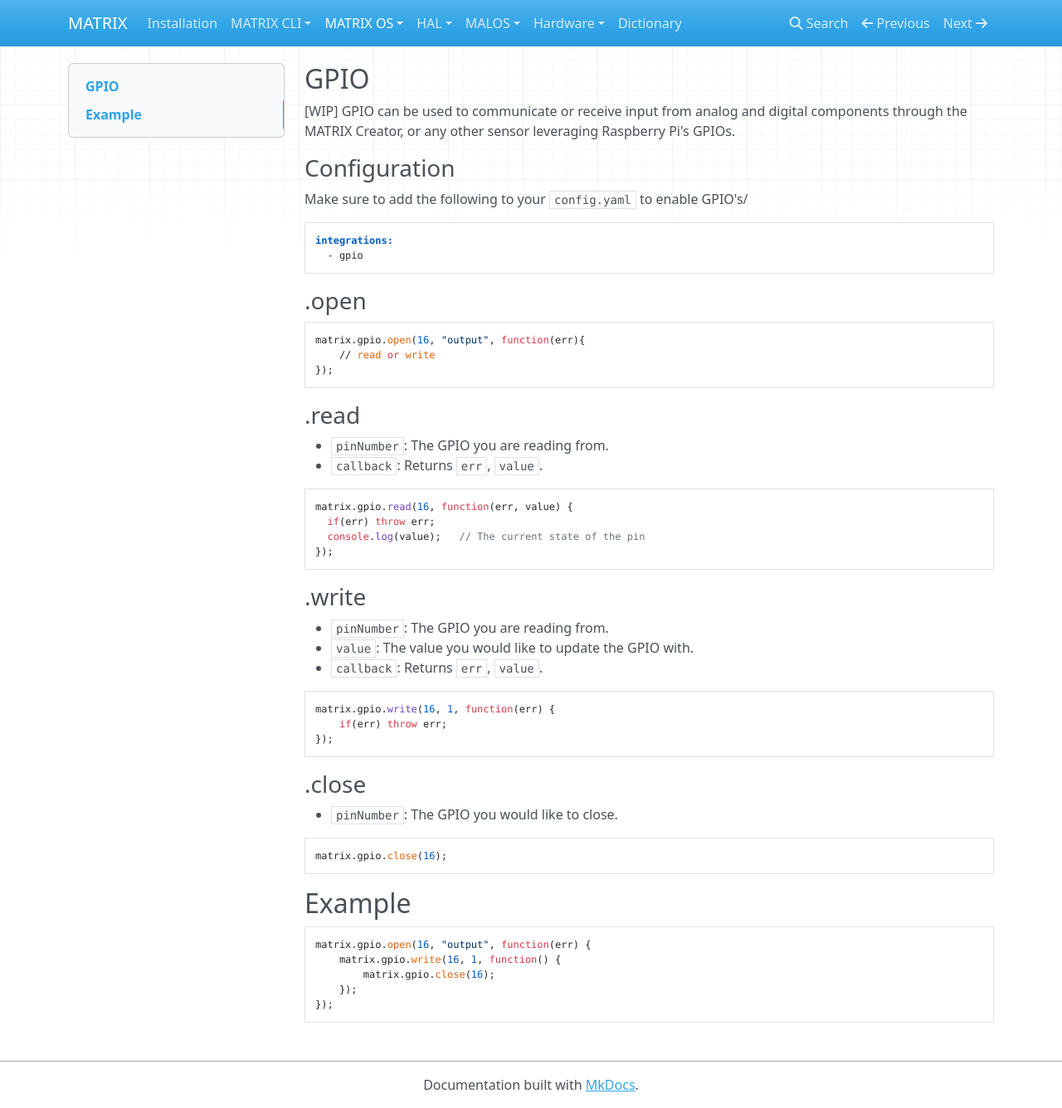
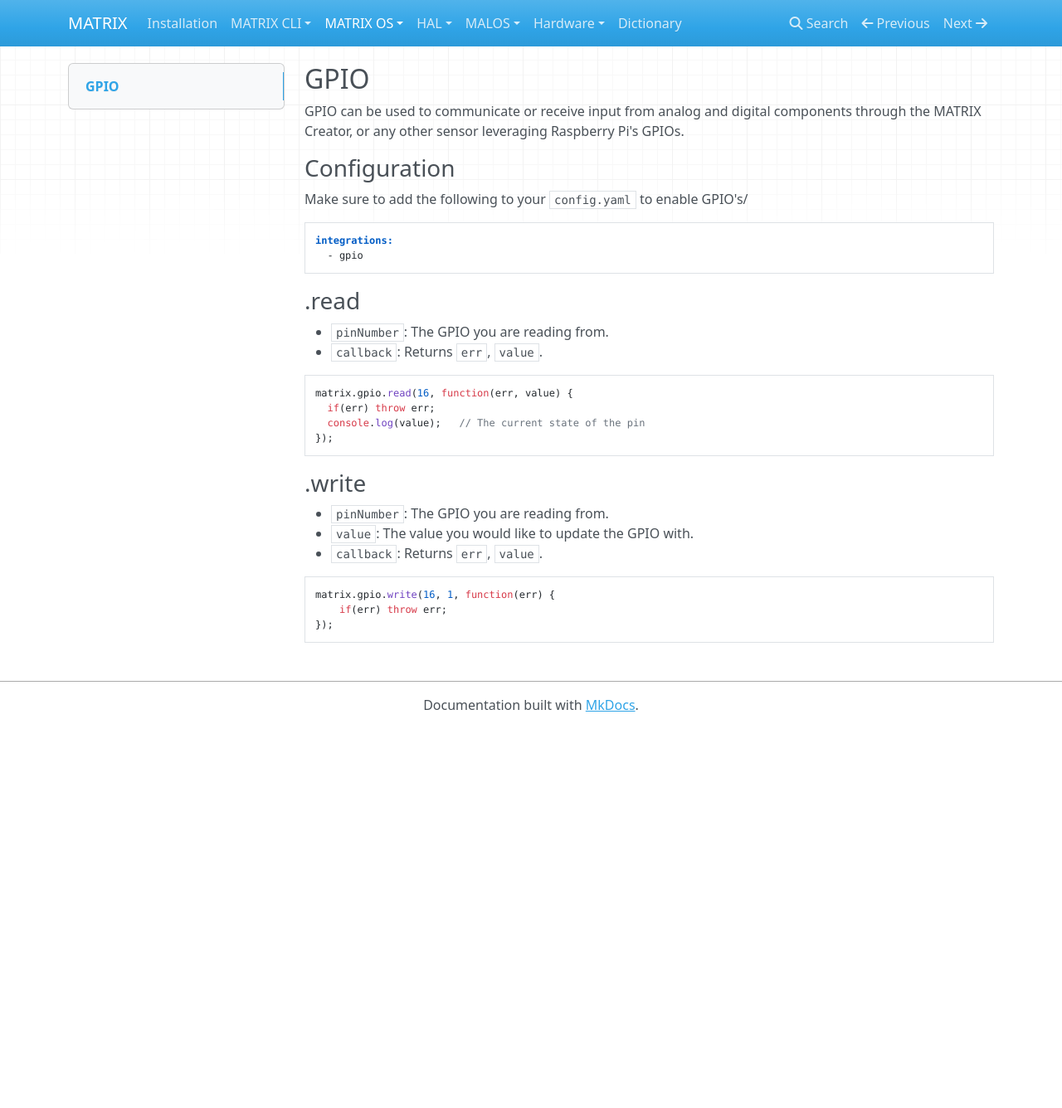
Before and after one commit to matrix-io/matrix-documentation, an MkDocs documentation site: the page built from docs/API/GPIO.md, in a window 1280 px wide and 1336 px high. Shown: the whole window at 83% size. Built offline with MkDocs 1.6.1, drawn with Linux system fonts in a browser that asks for light colours; nearby versions of some CDN libraries; old or Windows-style settings are respelled for this version of MkDocs.

Commit message:
change up gpio

````diff
--- a/docs/API/GPIO.md
+++ b/docs/API/GPIO.md
@@ -1,5 +1,5 @@
 ## GPIO
-[WIP] GPIO can be used to communicate or receive input from analog and digital components through the MATRIX Creator, or any other sensor leveraging Raspberry Pi's GPIOs.
+GPIO can be used to communicate or receive input from analog and digital components through the MATRIX Creator, or any other sensor leveraging Raspberry Pi's GPIOs.
 
 ### Configuration
 Make sure to add the following to your `config.yaml` to enable GPIO's/
@@ -9,12 +9,6 @@
   - gpio
 ```
 
-### .open
-```
-matrix.gpio.open(16, "output", function(err){
-	// read or write
-});
-```
 
 ### .read
 * `pinNumber`: The GPIO you are reading from.
@@ -36,18 +30,3 @@
 	if(err) throw err;
 });
 ```
-
-### .close
-* `pinNumber`: The GPIO you would like to close.
-```
-matrix.gpio.close(16);
-```
-
-## Example
-```
-matrix.gpio.open(16, "output", function(err) {
-    matrix.gpio.write(16, 1, function() {
-        matrix.gpio.close(16);
-    });
-});
-```
````
